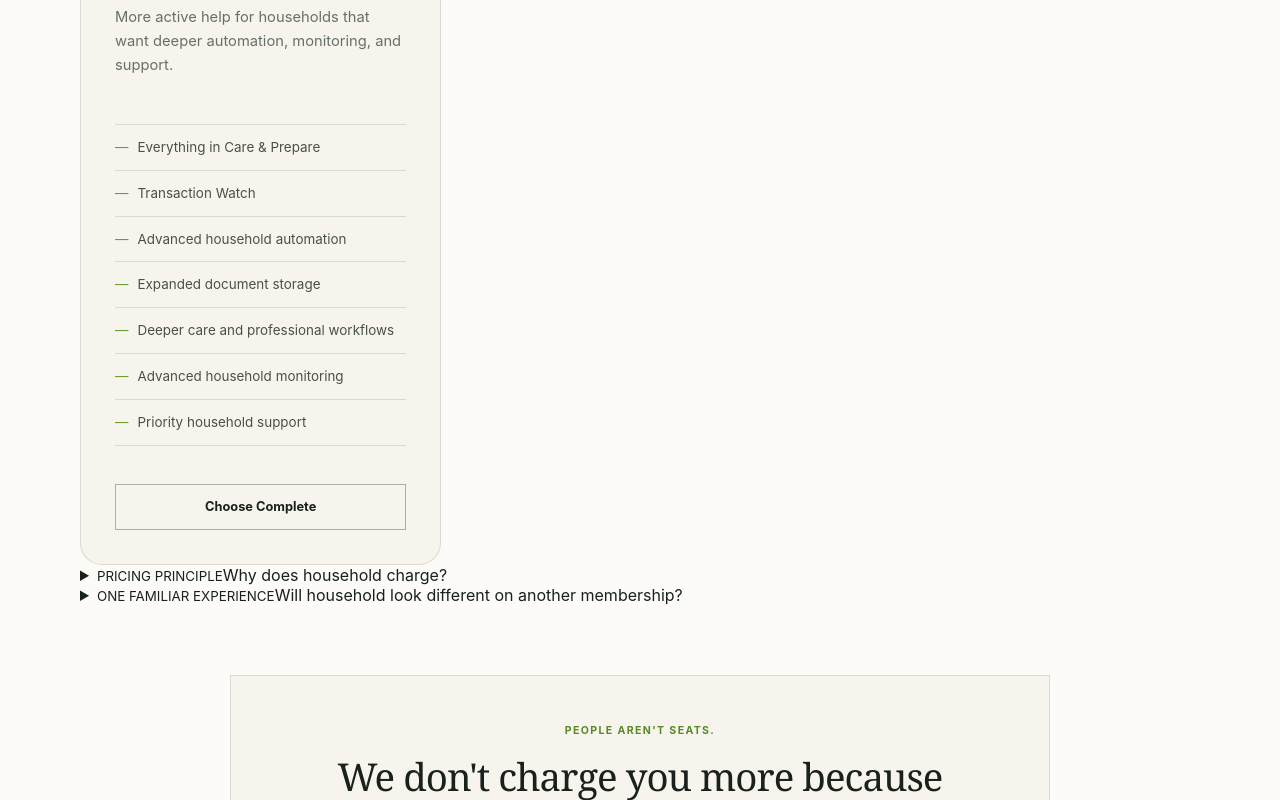
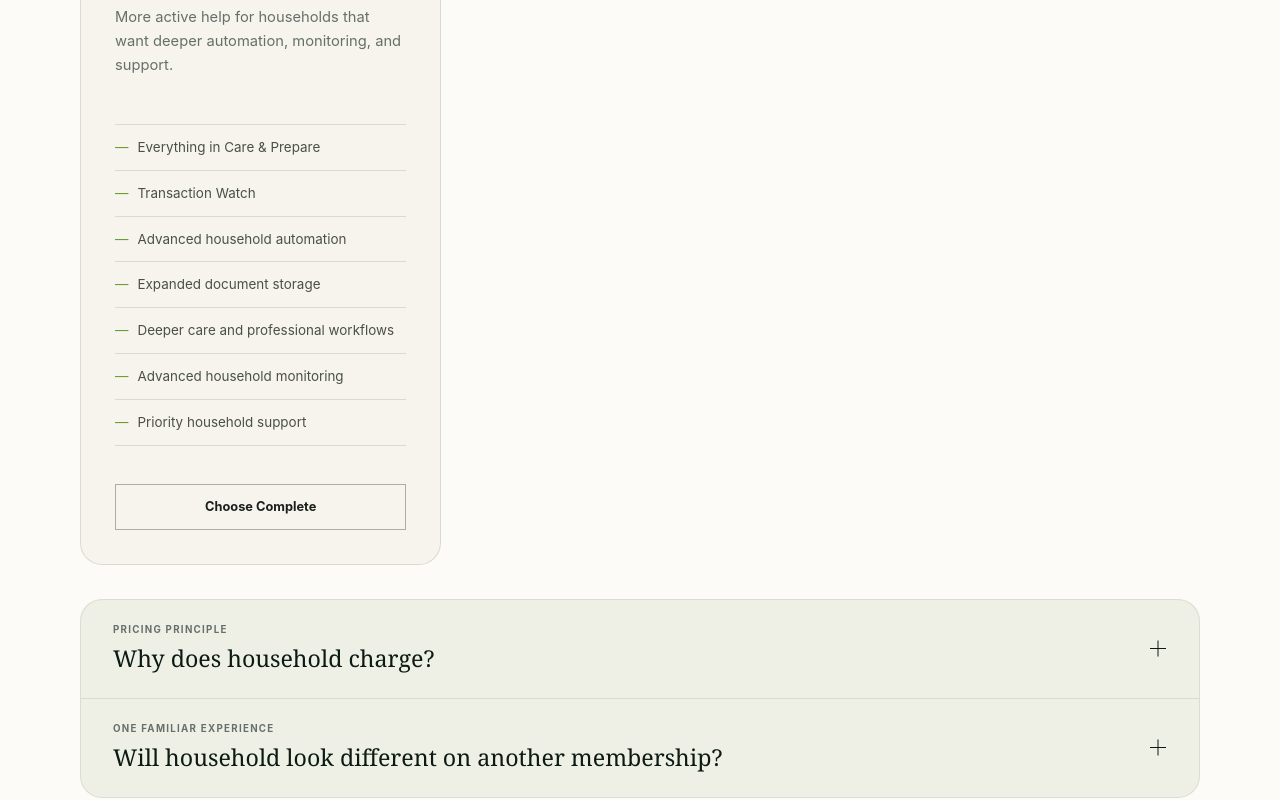
Before and after one commit to bigteach85/household-site, a React (Vite) app: page / in a window 1280 px wide. Shown: the part 11200-12000 px from the top of the page. Built offline with nearby package versions, Linux system fonts and the light colour scheme.

Commit message:
Style responsive four-tier membership section

```diff
--- a/src/App.css
+++ b/src/App.css
@@ -1771,7 +1771,7 @@ a {
 
 .membership-grid {
   display: grid;
-  grid-template-columns: repeat(3, 1fr);
+  grid-template-columns: repeat(4, 1fr);
   gap: 18px;
   margin-top: 75px;
 }
@@ -1783,6 +1783,10 @@ a {
   flex-direction: column;
   background: var(--paper);
   border: 1px solid var(--line-light);
+}
+
+.membership-complete {
+  background: #f3f0e8;
 }
 
 .membership-featured {
@@ -1895,6 +1899,114 @@ a {
   text-align: center;
 }
 
+/* MEMBERSHIP — CALM EXPLAINERS */
+
+.membership-explainers {
+  margin-top: 34px;
+  overflow: hidden;
+  background: #eef0e6;
+  border: 1px solid rgba(24, 33, 28, 0.09);
+  border-radius: 22px;
+}
+
+.membership-explainer + .membership-explainer {
+  border-top: 1px solid rgba(24, 33, 28, 0.1);
+}
+
+.membership-explainer summary {
+  min-height: 88px;
+  padding: 24px 32px;
+  display: flex;
+  align-items: center;
+  justify-content: space-between;
+  gap: 24px;
+  cursor: pointer;
+  list-style: none;
+  color: var(--deep-green);
+  font-family: var(--serif);
+  font-size: clamp(1.15rem, 2vw, 1.45rem);
+}
+
+.membership-explainer summary::-webkit-details-marker { display: none; }
+
+.membership-explainer summary small {
+  display: block;
+  margin-bottom: 7px;
+  color: #66706a;
+  font-family: var(--sans);
+  font-size: 0.61rem;
+  font-weight: 650;
+  letter-spacing: 0.13em;
+}
+
+.membership-explainer summary i {
+  position: relative;
+  width: 18px;
+  height: 18px;
+  flex: 0 0 auto;
+}
+
+.membership-explainer summary i::before,
+.membership-explainer summary i::after {
+  content: "";
+  position: absolute;
+  top: 8px;
+  left: 1px;
+  width: 16px;
+  height: 1px;
+  background: var(--deep-green);
+  transition: transform 180ms ease;
+}
+
+.membership-explainer summary i::after { transform: rotate(90deg); }
+.membership-explainer[open] summary i::after { transform: rotate(0); }
+
+.membership-explainer-body {
+  max-width: 820px;
+  padding: 4px 32px 36px;
+}
+
+.membership-explainer-body h3 {
+  margin: 0 0 20px;
+  color: var(--deep-green);
+  font-family: var(--serif);
+  font-size: clamp(1.65rem, 3vw, 2.35rem);
+  font-weight: 400;
+  line-height: 1.14;
+}
+
+.membership-explainer-body h3 em {
+  color: #578a24;
+  font-weight: 400;
+}
+
+.membership-explainer-body p {
+  margin: 0 0 17px;
+  color: #566159;
+  font-size: 0.93rem;
+  line-height: 1.72;
+}
+
+.membership-explainer-body strong {
+  display: block;
+  margin-top: 25px;
+  padding-top: 23px;
+  color: var(--deep-green);
+  font-family: var(--serif);
+  font-size: 1.25rem;
+  font-weight: 400;
+  line-height: 1.45;
+  border-top: 1px solid rgba(24, 33, 28, 0.12);
+}
+
+.membership-explainer-body small {
+  display: block;
+  margin-top: 17px;
+  color: #687269;
+  font-size: 0.76rem;
+  line-height: 1.65;
+}
+
 /* MEMBERSHIP — PRICING PRINCIPLE */
 
 .membership-principle {
@@ -1954,7 +2066,26 @@ a {
   font-style: italic;
 }
 
+@media (max-width: 1080px) and (min-width: 801px) {
+  .membership-grid {
+    grid-template-columns: repeat(2, 1fr);
+  }
+}
+
 @media (max-width: 800px) {
+  .membership-explainers {
+    margin-top: 20px;
+  }
+
+  .membership-explainer summary {
+    min-height: 82px;
+    padding: 20px 22px;
+  }
+
+  .membership-explainer-body {
+    padding: 2px 22px 30px;
+  }
+
   .membership-principle {
     margin-top: 42px;
     padding: 34px 24px;
```
